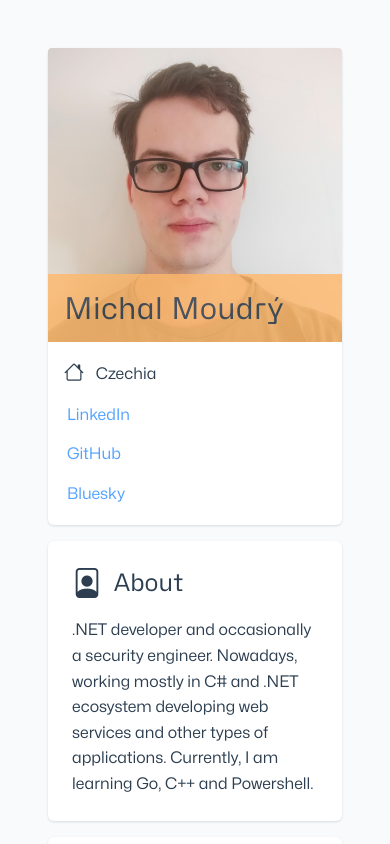
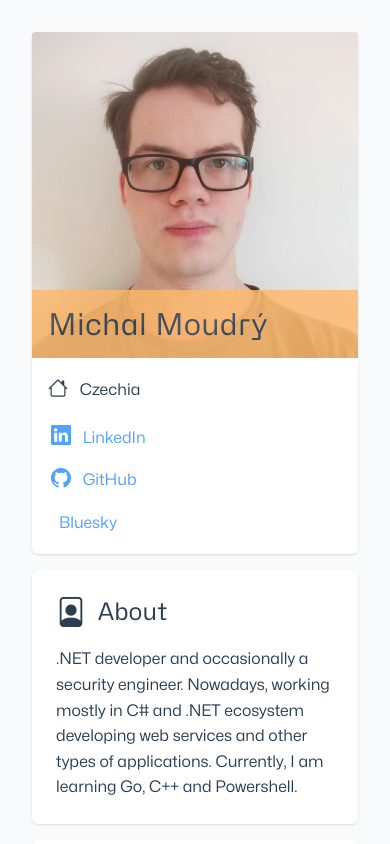
Before and after one commit to MichalMoudry/moudry, a Vue app: page /skills in a window 390 px wide. Shown: the top 844 px of the page. Built offline with nearby package versions, Linux system fonts and the light colour scheme.

Commit message:
first version

```diff
--- a/package.json
+++ b/package.json
@@ -12,6 +12,7 @@
   },
   "dependencies": {
     "bootstrap-icons": "^1.12.1",
+    "lazysizes": "^5.3.2",
     "vue": "^3.5.13"
   },
   "devDependencies": {
--- a/src/App.vue
+++ b/src/App.vue
@@ -4,7 +4,7 @@ import Home from "./components/pages/Home.vue";
 </script>
 
 <template>
-  <main class="p-4 flex justify-center">
+  <main class="md:p-4 flex justify-center">
     <div class="grid container gap-4 grid-cols-1 md:grid-cols-3">
       <div>
         <ProfileInfo/>
--- a/src/components/atoms/Link.vue
+++ b/src/components/atoms/Link.vue
@@ -1,13 +1,12 @@
 <script setup>
 const props = defineProps({
-    url: String,
-    content: String
+    url: String
 })
 const formattedUrl = `https://${props.url}`
 </script>
 
 <template>
-    <a :href="formattedUrl">
-        {{ content }}
+    <a :href="formattedUrl" class="rounded">
+        <slot />
     </a>
 </template>
--- a/src/components/molecules/OssContribListItem.vue
+++ b/src/components/molecules/OssContribListItem.vue
@@ -15,6 +15,8 @@ const props = defineProps({
         <slot/>
     </div>
     <p>
-        <Link :url="url" title="Link to the project" content="Go to project page" />
+        <Link :url="url" title="Link to the project">
+            Go to project page
+        </Link>
     </p>
 </template>
--- a/src/components/organisms/ProfileInfo.vue
+++ b/src/components/organisms/ProfileInfo.vue
@@ -1,39 +1,39 @@
 <script setup>
 import Card from "../atoms/Card.vue";
+import Link from '../atoms/Link.vue';
 import IconText from '../molecules/IconText.vue';
-import Link from '../atoms/Link.vue';
 </script>
 
 <template>
     <Card :has-padding="false">
         <div class="relative">
-            <img src="/profile-image.jpg" alt="Michal Moudrý" draggable="false" class="rounded-t" />
-            <h1 class="text-3xl bg-primary-300 opacity-80 bottom-0 ps-4 py-4 absolute w-full">
+            <img src="/profile-image.jpg" alt="Michal Moudrý" draggable="false" class="rounded-t lazyload" />
+            <h1 class="text-3xl bg-primary-300 opacity-80 bottom-0 p-4 absolute w-full">
                 Michal Moudrý
             </h1>
         </div>
 
         <div class="p-4">
             <IconText icon="house" text="Czechia" />
-            <div class="flex flex-col mt-1">
+            <div class="flex flex-col mt-2">
                 <Link
                     url="linkedin.com/in/michal-moudry/"
                     title="LinkedIn"
-                    content="LinkedIn"
-                    class="rounded mt-2"
-                />
+                    class="mt-2">
+                    <IconText icon="linkedin" text="LinkedIn" />
+                </Link>
                 <Link
                     url="github.com/MichalMoudry"
                     title="GitHub"
-                    content="GitHub"
-                    class="rounded mt-2"
-                />
+                    class="mt-2">
+                    <IconText icon="github" text="GitHub" />
+                </Link>
                 <Link
                     url="bsky.app/profile/michalmoudry.bsky.social"
                     title="Bluesky"
-                    content="Bluesky"
-                    class="rounded mt-2"
-                />
+                    class="mt-2">
+                    <IconText icon="bluesky" text="Bluesky" />
+                </Link>
             </div>
         </div>
     </Card>
--- a/src/main.js
+++ b/src/main.js
@@ -1,4 +1,5 @@
 import './assets/main.css'
+import 'lazysizes'
 
 import { createApp } from 'vue'
 import App from './App.vue'
--- a/vite.config.js
+++ b/vite.config.js
@@ -7,7 +7,6 @@ import tailwindcss from "@tailwindcss/vite";
 
 // https://vite.dev/config/
 export default defineConfig({
-  base: process.env.NODE_ENV === 'production' ? '/moudry/' : '/',
   plugins: [
     vue(),
     vueDevTools(),
```
Also changed, not shown: 1 other file (tests, documents, lock files or other folders).
